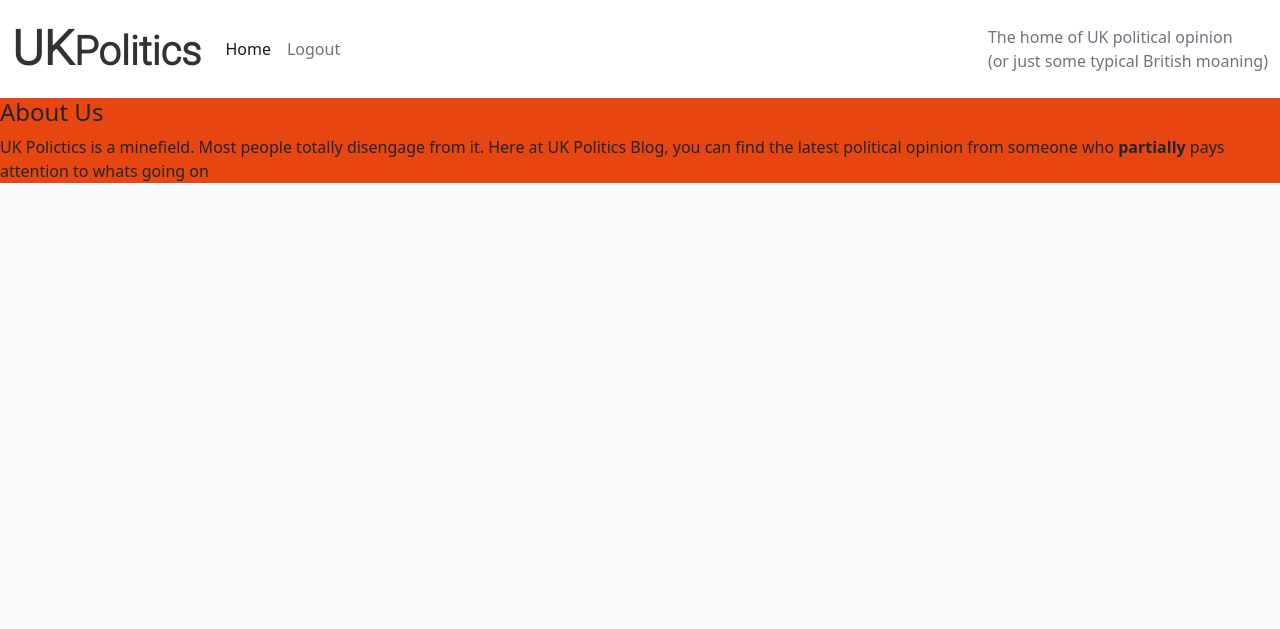
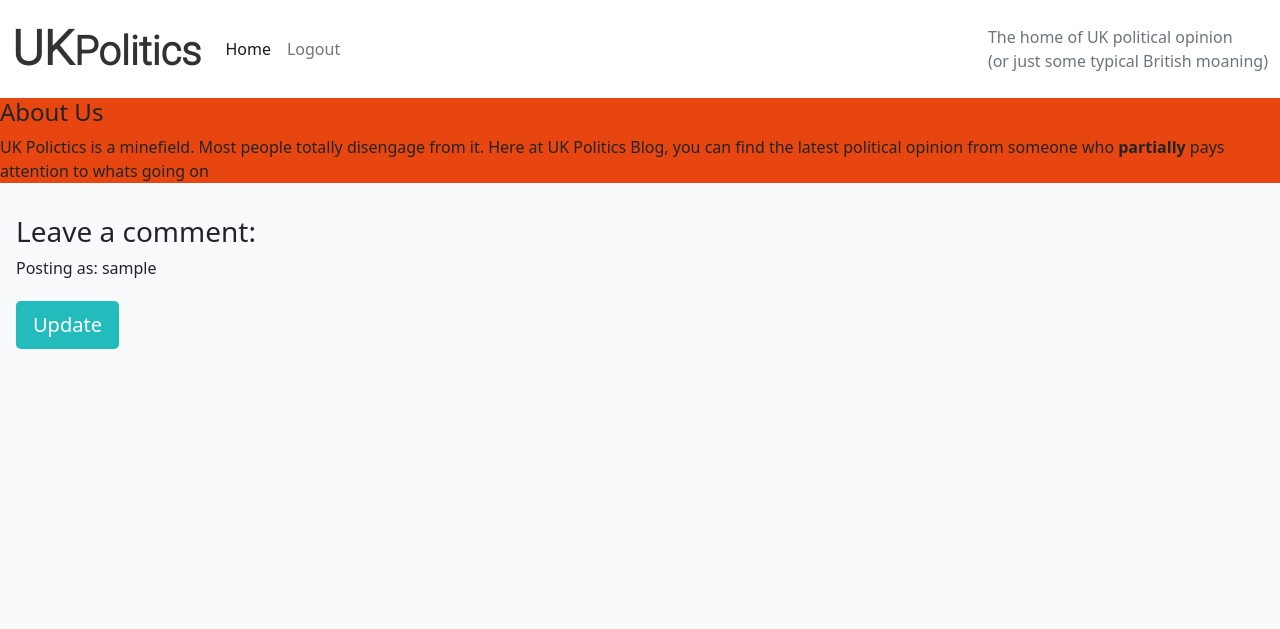
Before and after one commit to Code-Institute-Submissions/Jtune89-JT_Blog_MS4_JanResub, a Django app: page /update/1/ in a window 1280 px wide. Shown: the top 629 px of the page. Run offline with Django 3.2, Linux system fonts and the light colour scheme; a user stored in the database is signed in; tables that the repository leaves empty hold one stand-in row (values such as "Sample post"); some libraries are stand-ins or nearby versions.

Commit message:
update to updating & deleting comment for functionality by users

```diff
--- a/blog/urls.py
+++ b/blog/urls.py
@@ -5,7 +5,6 @@ urlpatterns = [
     path('', views.PostList.as_view(), name='home'),
     path('<slug:slug>/', views.PostDetail.as_view(), name='post_detail'),
     path('like/<slug:slug>', views.PostLike.as_view(), name='post_like'),
-    path('update/<int:pk>/', views.UpdateComment.as_view()),
-
-
+    path('update/<int:pk>/', views.UpdateComment.as_view(), name='update'),
+    path('delete_comment/<int:pk>/', views.DeleteComment.as_view(),name='delete_comment'),
 ]
--- a/blog/views.py
+++ b/blog/views.py
@@ -99,3 +99,10 @@ class UpdateComment(UpdateView):
     template_name = 'update.html'
     fields = "__all__"
     success_url = '/post_detail'
+
+
+class DeleteComment(DeleteView):
+    model = Comment
+    template_name = 'delete_comment.html'
+    fields = "__all__"
+    success_url = '/post_detail'
--- a/politics/urls.py
+++ b/politics/urls.py
@@ -5,5 +5,5 @@ urlpatterns = [
     path('admin/', admin.site.urls),
     path('summernote/', include('django_summernote.urls')),
     path('', include('blog.urls'), name='blog_urls'),
-    path('accounts/', include('allauth.urls'))
+    path('accounts/', include('allauth.urls')),
 ]
--- a/templates/update.html
+++ b/templates/update.html
@@ -1,4 +1,4 @@
-{% extends 'base.html' %}
+{% extends 'base.html' %} {% block content %}
 {% load crispy_forms_tags %}
 
         <div class="col-md-4 card mb-4  mt-3 ">
@@ -16,7 +16,7 @@
                 <form method="post" style="margin-top: 1.3em;">
                     {{ comment_form | crispy }}
                     {% csrf_token %}
-                <button type="submit" class="btn btn-signup btn-lg">Update Comment</button>
+                    <button type="submit" class="btn btn-signup btn-lg">Update</button>
                 </form>
                 {% endif %}
                 {% endif %}
@@ -24,3 +24,9 @@
         </div>
     </div>
 </div>
+
+<div>
+
+</div>
+
+{% endblock content %}
```
Also changed, not shown: templates/delete_comment.html (+24 -0 lines). Lines whose indentation alone changed are shown as unchanged.
